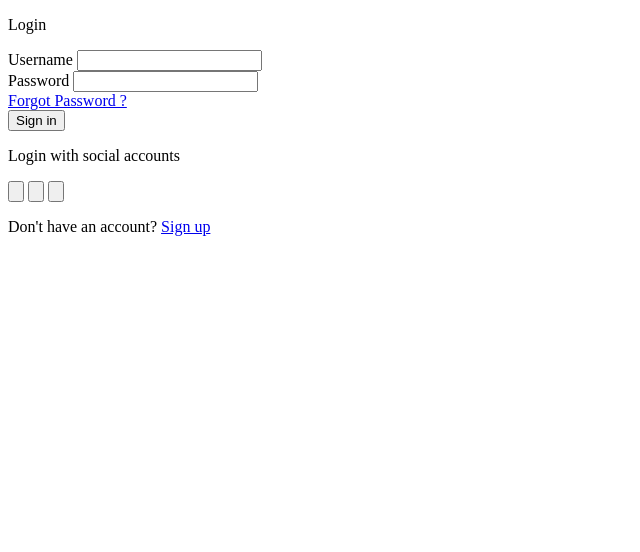
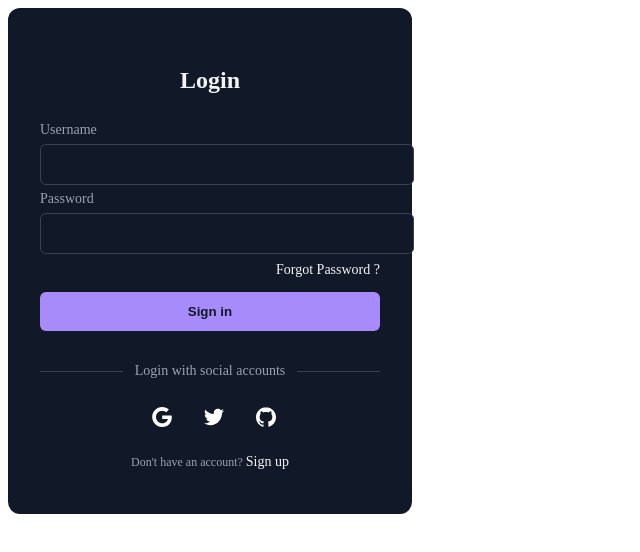
Before and after one commit to dileepprajapati11/project2, a plain HTML site: page index.html in a window 1280 px wide. Shown: the whole page, without its empty margins (0-640 px from the left). Drawn offline with Linux system fonts and the light colour scheme.

Commit message:
changed css

```diff
--- a/index.html
+++ b/index.html
@@ -4,6 +4,7 @@
     <meta charset="UTF-8">
     <meta name="viewport" content="width=device-width, initial-scale=1.0">
     <title>form</title>
+    <link rel="stylesheet" href="style.css">
 </head>
 <body>
     <div class="form-container">
--- a/style.css
+++ b/style.css
@@ -1,5 +1,5 @@
 .form-container {
-    width: 320px;
+    width: 340px;
     border-radius: 0.75rem;
     background-color: rgba(17, 24, 39, 1);
     padding: 2rem;
```
